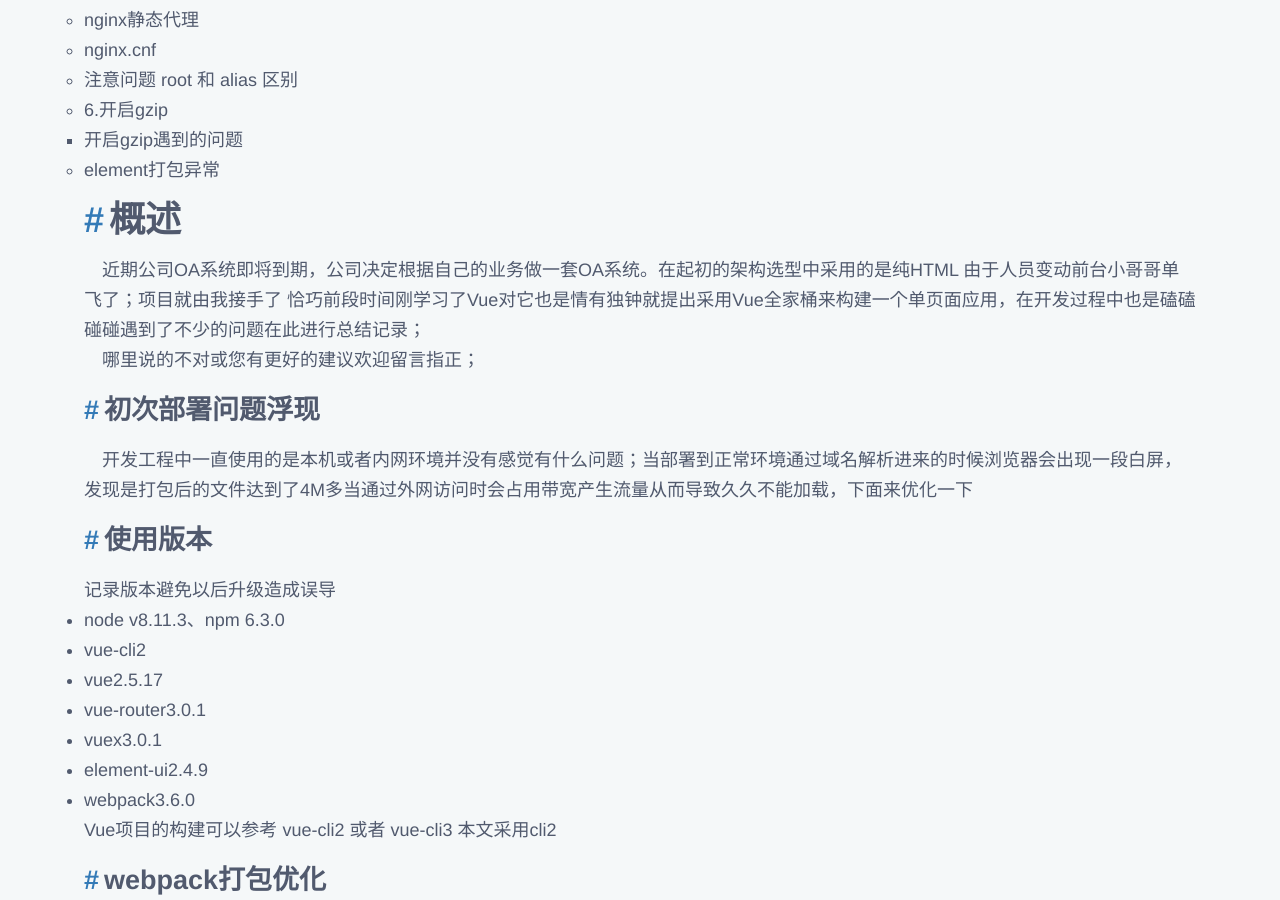
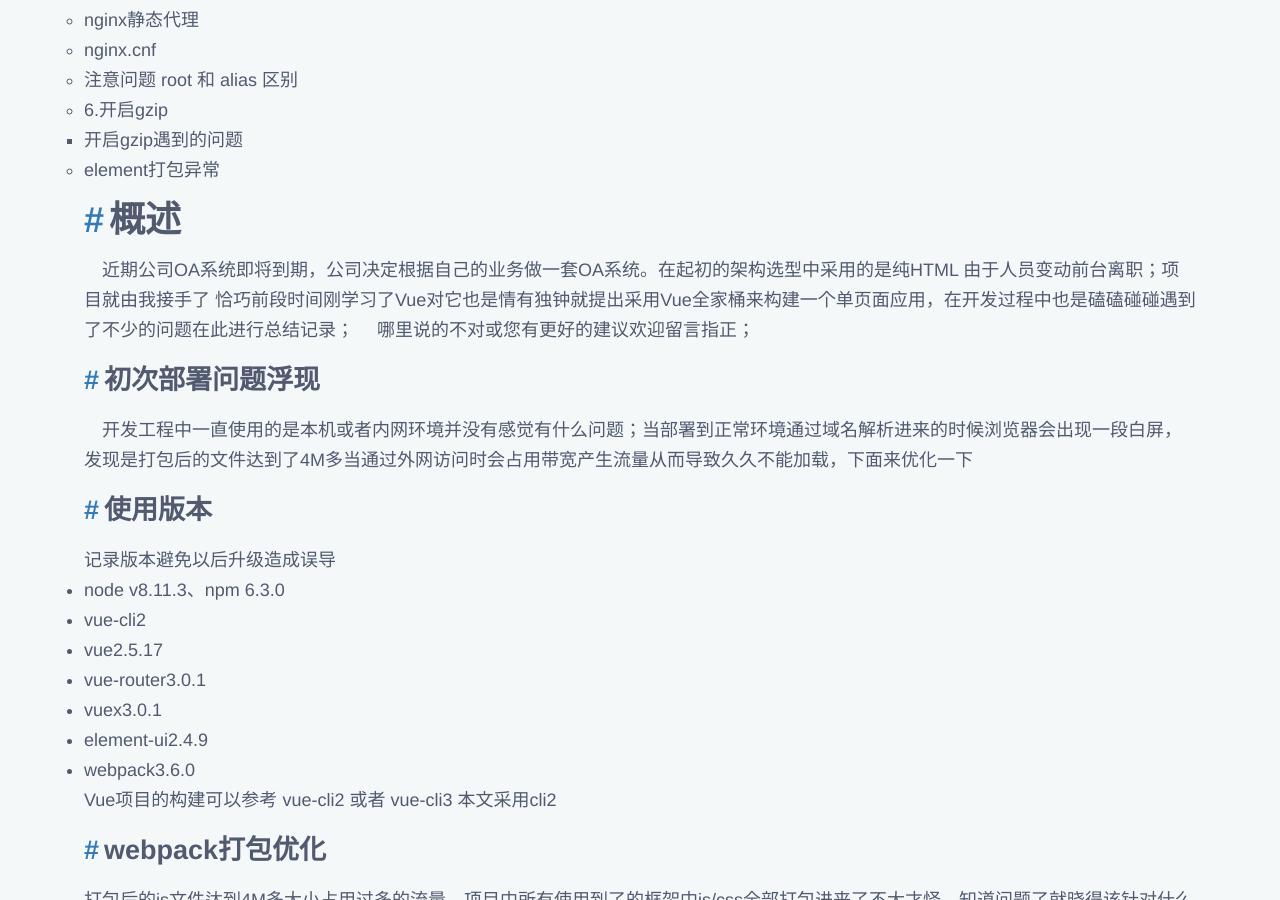
Before and after one commit to pengliangs/pengliangs.github.io, a Jekyll site: the page built from _posts/2018-12-03-vue发布部署优化及问题.md, in a window 1280 px wide and 900 px high, scrolled down 583 px. Built offline with Jekyll 4.4.1, drawn with Linux system fonts in a browser that asks for light colours; some web fonts are replaced; comment, search, counter and statistics services are not loaded.

Commit message:
Update 2018-12-03-vue发布部署优化及问题.md

```diff
--- a/_posts/2018-12-03-vue发布部署优化及问题.md
+++ b/_posts/2018-12-03-vue发布部署优化及问题.md
@@ -24,10 +24,12 @@
     - [开启gzip遇到的问题](#开启gzip遇到的问题)
   - [element打包异常](#element打包异常)
 
+<!--more-->
+
 > # 概述
 
-&emsp;近期公司OA系统即将到期，公司决定根据自己的业务做一套OA系统。在起初的架构选型中采用的是纯HTML 由于人员变动前台小哥哥单飞了；项目就由我接手了 恰巧前段时间刚学习了Vue对它也是情有独钟就提出采用Vue全家桶来构建一个单页面应用，在开发过程中也是磕磕碰碰遇到了不少的问题在此进行总结记录；
-
+&emsp;近期公司OA系统即将到期，公司决定根据自己的业务做一套OA系统。在起初的架构选型中采用的是纯HTML 由于人员变动前台离职；项目就由我接手了 恰巧前段时间刚学习了Vue对它也是情有独钟就提出采用Vue全家桶来构建一个单页面应用，在开发过程中也是磕磕碰碰遇到了不少的问题在此进行总结记录；
+<!--more-->
 &emsp;哪里说的不对或您有更好的建议欢迎留言指正；
 
 ## 初次部署问题浮现
```
